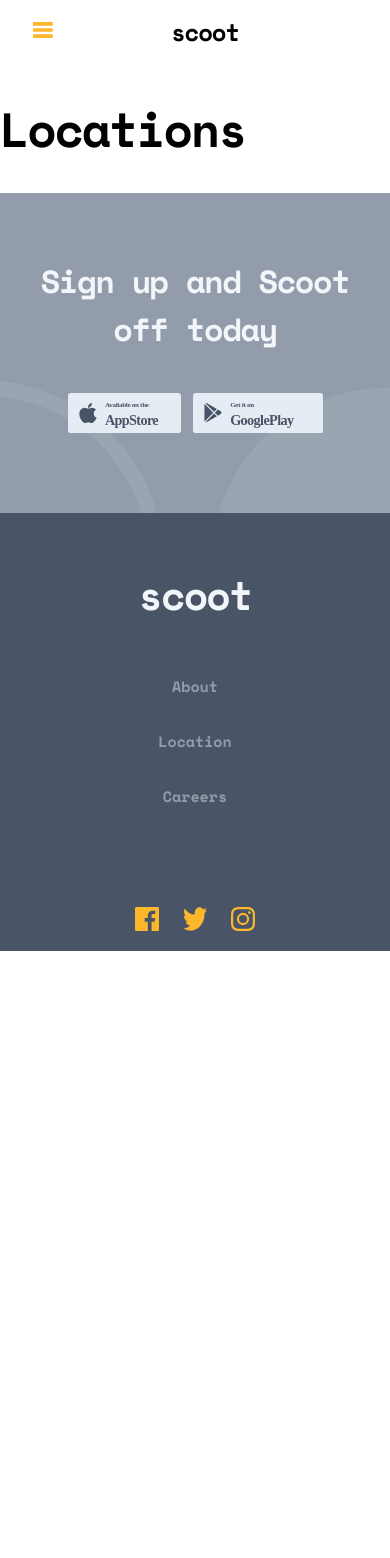
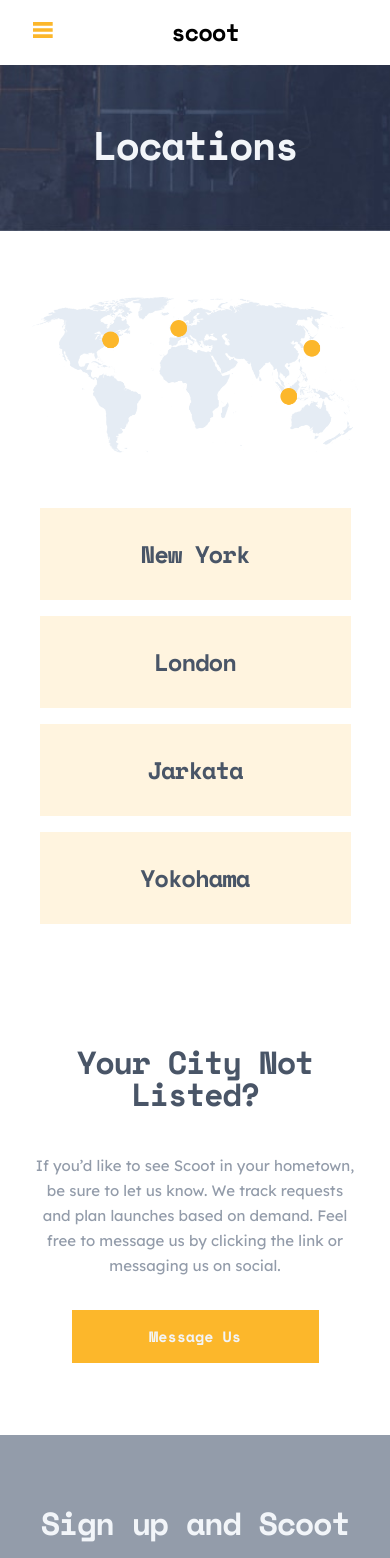
Before and after one commit to jNembhard/scoot, a React (Create React App) app: page /locations in a window 390 px wide. Shown: the top 1558 px of the page. Before the commit the page ends 951 px from the top, so only its background shows below. Built offline with nearby package versions, Linux system fonts and the light colour scheme.

Commit message:
built mobile communications page

```diff
--- /dev/null
+++ b/src/atoms/location/MobileMap.js
@@ -0,0 +1,23 @@
+import styled from "styled-components";
+
+const mobilemap =
+  process.env.PUBLIC_URL + "/assets/images/mobile/world-map-mobile.png";
+
+export default function MobileMap() {
+  return (
+    <MobileMapWrapper>
+      <MapImageWrapper>
+        <MapImage src={mobilemap} alt="world-map" />
+      </MapImageWrapper>
+    </MobileMapWrapper>
+  );
+}
+
+const MobileMapWrapper = styled.div`
+  margin: 72px 32px 40px;
+`;
+const MapImageWrapper = styled.div``;
+const MapImage = styled.img`
+  max-width: 100%;
+  height: auto;
+`;
--- a/src/data/homedata/arrowfeatures.js
+++ b/src/data/homedata/arrowfeatures.js
@@ -51,4 +51,10 @@ export const arrowfeatures = [
     description:
       "We’re helping connect cities and bring people closer together. Our scooters are also fully-electric and we offset the minimal carbon footprint for each ride.",
   },
+  {
+    id: 7,
+    title: "Your City Not Listed?",
+    description:
+      "If you’d like to see Scoot in your hometown, be sure to let us know. We track requests and plan launches based on demand. Feel free to message us by clicking the link or messaging us on social.",
+  },
 ];
--- /dev/null
+++ b/src/data/locations.js
@@ -0,0 +1,6 @@
+export const locations = [
+  { id: 1, title: "New York" },
+  { id: 2, title: "London" },
+  { id: 3, title: "Jarkata" },
+  { id: 4, title: "Yokohama" },
+];
--- a/src/molecules/about/SmallHero.js
+++ b/src/molecules/about/SmallHero.js
@@ -13,7 +13,7 @@ export default function SmallHero({ title, heroimages, alt }) {
   );
 }
 
-const SmallHeroWrapper = styled.section`
+const SmallHeroWrapper = styled.div`
   position: relative;
   min-height: 160px;
   display: flex;
--- a/src/molecules/features/ArrowFeatures.js
+++ b/src/molecules/features/ArrowFeatures.js
@@ -1,4 +1,3 @@
-import React from "react";
 import styled from "styled-components";
 import ButtonScoot from "../../atoms/ButtonScoot";
 
@@ -11,12 +10,16 @@ export default function ArrowFeatures({
 }) {
   return (
     <ArrowFeaturesWrapper>
+      {numbers < 7 && (
+        <>
           <ImageWrapper>
             <Image src={image} alt={title} />
           </ImageWrapper>
           <ArrowImageWrapper numbers={numbers}>
             <ArrowImage src={arrowimage} alt="arrow" />
           </ArrowImageWrapper>
+        </>
+      )}
       <FeaturesContentWrapper>
         <ContentContainer>
           <h4>{title}</h4>
@@ -24,7 +27,15 @@ export default function ArrowFeatures({
         </ContentContainer>
         {(numbers < 4 || numbers > 5) && (
           <ButtonWrapper>
-            <ButtonScoot word="learn more" />
+            <ButtonScoot
+              word={
+                numbers === 6
+                  ? "say hello"
+                  : numbers === 7
+                  ? "message us"
+                  : "learn more"
+              }
+            />
           </ButtonWrapper>
         )}
       </FeaturesContentWrapper>
@@ -38,7 +49,7 @@ const ArrowFeaturesWrapper = styled.div`
   flex-direction: column;
   align-items: center;
   justify-content: center;
-  margin: 120px 32px;
+  margin: ${({ numbers }) => (numbers <= 6 ? "120px 32px" : "72px 32px")};
 `;
 
 const ImageWrapper = styled.div`
--- /dev/null
+++ b/src/molecules/locations/Places.js
@@ -0,0 +1,32 @@
+import styled from "styled-components";
+import { locations } from "../../data/locations";
+
+export default function Places() {
+  return (
+    <PlacesWrapper>
+      {locations.map((location) => (
+        <TitleWrapper key={location.id} id={location.id}>
+          <Title>{location.title}</Title>
+        </TitleWrapper>
+      ))}
+    </PlacesWrapper>
+  );
+}
+
+const PlacesWrapper = styled.div`
+  display: flex;
+  flex-direction: column;
+  align-items: center;
+  justify-content: center;
+  margin: 0 22px;
+`;
+const TitleWrapper = styled.div`
+  margin: 8px 0;
+  min-width: 311px;
+
+  background-color: ${({ theme }) => theme.colors.lightYellow};
+  text-align: center;
+`;
+const Title = styled.h4`
+  color: ${({ theme }) => theme.colors.darkNavy};
+`;
--- a/src/organisms/Layout.js
+++ b/src/organisms/Layout.js
@@ -1,5 +1,3 @@
-import React from "react";
-// import styled from "styled-components";
 import Header from "../molecules/Header";
 import Footer from "../molecules/footer/Footer";
 
@@ -7,7 +5,8 @@ export default function Layout({ children }) {
   return (
     <div>
       <Header />
-      <main>{children}</main> <Footer />
+      <main>{children}</main>
+      <Footer />
     </div>
   );
 }
--- /dev/null
+++ b/src/organisms/SmallHeroFull.js
@@ -0,0 +1,21 @@
+import { herodata } from "../data/herodata.js";
+import SmallHero from "../molecules/about/SmallHero.js";
+import styled from "styled-components";
+
+export default function SmallHeroFull({ start, end, title }) {
+  return (
+    <SmallHeroFullWrapper>
+      {herodata.slice(start, end).map((hero) => (
+        <SmallHero
+          key={hero.id}
+          id={hero.id}
+          heroimages={hero.heroimages.mobile}
+          title={title}
+          alt={hero.alt}
+        />
+      ))}
+    </SmallHeroFullWrapper>
+  );
+}
+
+const SmallHeroFullWrapper = styled.section``;
--- a/src/pages/Careers.js
+++ b/src/pages/Careers.js
@@ -1,22 +1,13 @@
-import { herodata } from "../data/herodata.js";
 import { jobs } from "../data/jobs.js";
-import SmallHero from "../molecules/about/SmallHero.js";
 import Value from "../molecules/about/Value.js";
 import Jobs from "../molecules/Jobs.js";
 import FullArrow from "../organisms/FullArrow.js";
+import SmallHeroFull from "../organisms/SmallHeroFull.js";
 
 export default function Careers() {
   return (
     <>
-      {herodata.slice(1, 2).map((hero) => (
-        <SmallHero
-          key={hero.id}
-          id={hero.id}
-          heroimages={hero.heroimages.mobile}
-          title="Careers"
-          alt={hero.alt}
-        />
-      ))}
+      <SmallHeroFull title="Careers" start={1} end={2} />
       <FullArrow start={5} end={6} />
       <Value valuetitle="Why join us?" />
       {jobs.map((job) => (
--- a/src/pages/Locations.js
+++ b/src/pages/Locations.js
@@ -1,7 +1,15 @@
+import MobileMap from "../atoms/location/MobileMap";
+import Places from "../molecules/locations/Places";
+import FullArrow from "../organisms/FullArrow";
+import SmallHeroFull from "../organisms/SmallHeroFull";
+
 export default function Locations() {
   return (
     <div>
-      <h2>Locations</h2>
+      <SmallHeroFull title="Locations" start={1} end={2} />
+      <MobileMap />
+      <Places />
+      <FullArrow start={6} end={7} />
     </div>
   );
 }
```
Lines whose indentation alone changed are shown as unchanged.
